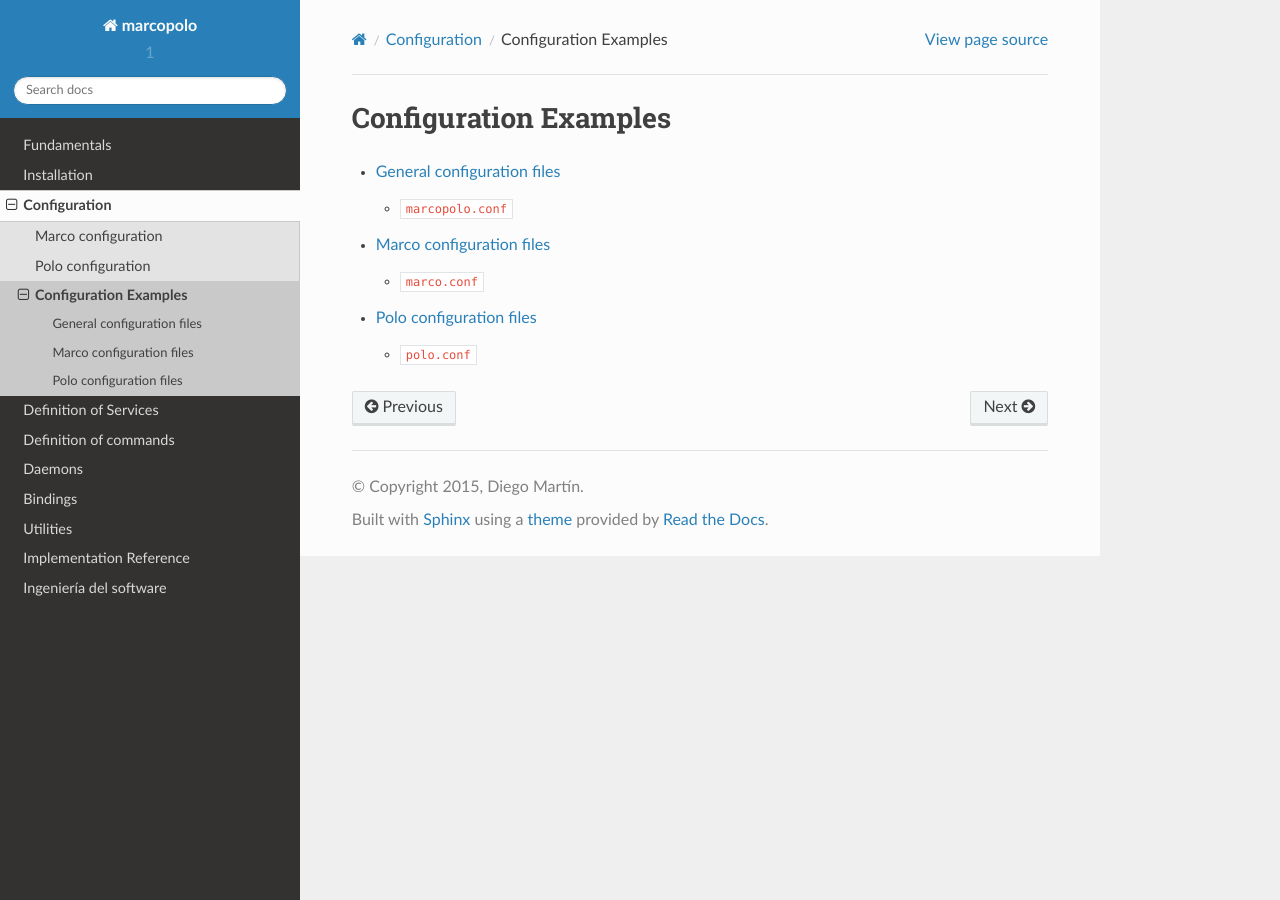
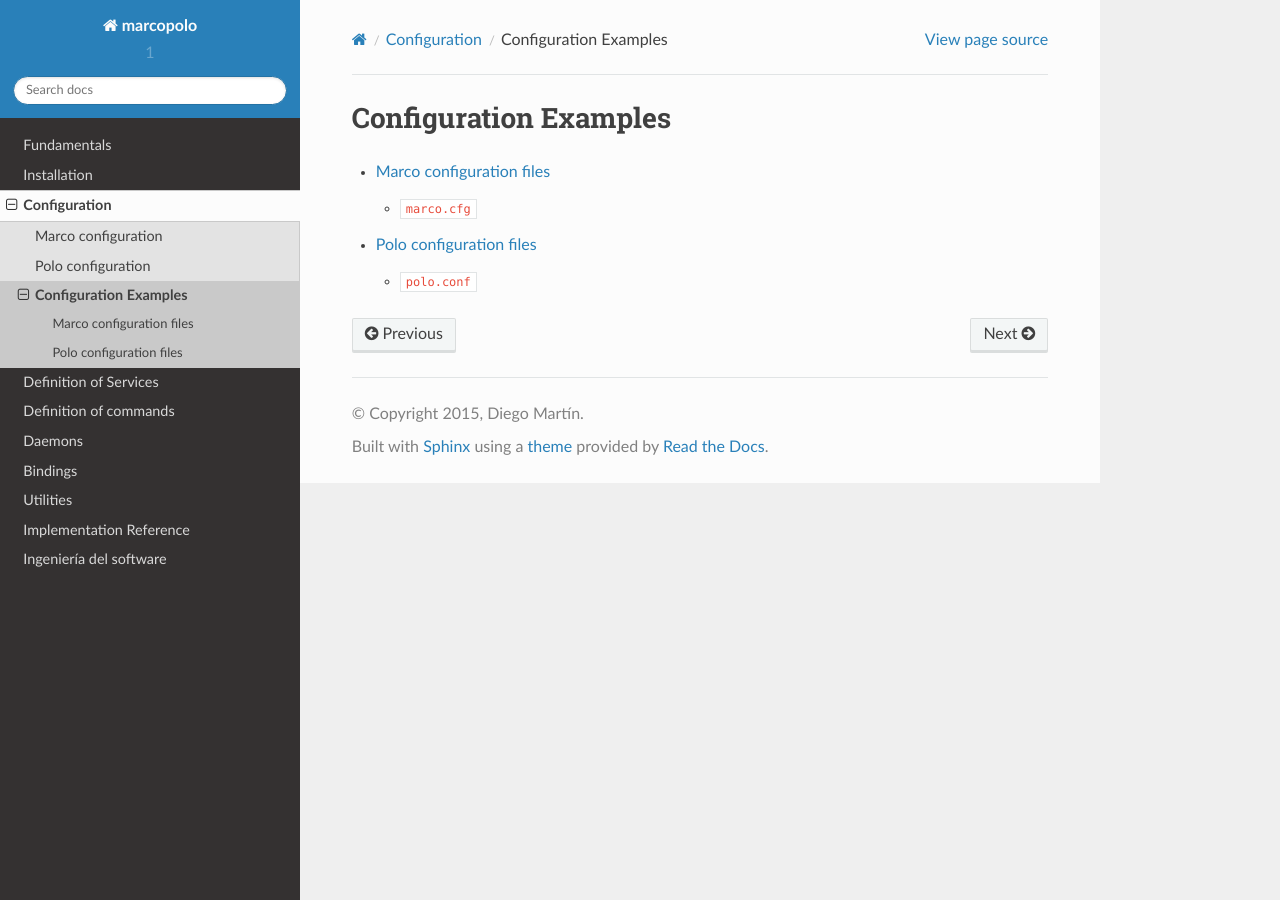
Before and after one commit to Alternhuman/marcopolo-doc, a Sphinx documentation site: the page built from source/configuration/examples/index.rst, in a window 1280 px wide. Built offline with Sphinx 7.4.7 and the Read the Docs theme 2.0.0, drawn with Linux system fonts in a browser that asks for light colours; pages that are not in the unit, such as notebooks, are missing from menus.

Commit message:
Actualización de los punteros a los ficheros de configuración

```diff
--- a/source/configuration/examples/general.rst
+++ /dev/null
@@ -1,7 +0,0 @@
-General configuration files
-===========================
-
-``marcopolo.conf``
-------------------
-
-.. literalinclude:: ../../../../marcopolo/conffiles/marcopolo.conf
--- a/source/configuration/examples/index.rst
+++ b/source/configuration/examples/index.rst
@@ -2,8 +2,7 @@
 ======================
 
 .. toctree::
-	:maxdepth: 2
+    :maxdepth: 2
 
-	general
-	marco
-	polo
+    marco
+    polo
--- a/source/configuration/examples/marco.rst
+++ b/source/configuration/examples/marco.rst
@@ -1,7 +1,7 @@
 Marco configuration files
 =========================
 
-``marco.conf``
+``marco.cfg``
 --------------
 
-.. literalinclude:: ../../../../marcopolo/conffiles/marco/marco.conf
+.. literalinclude:: ../../../../marcopolo/etc/marcopolo/marco/marco.cfg
--- a/source/configuration/examples/polo.rst
+++ b/source/configuration/examples/polo.rst
@@ -4,4 +4,4 @@
 ``polo.conf``
 -------------
 
-.. literalinclude:: ../../../../marcopolo/conffiles/polo/polo.conf
+.. literalinclude:: ../../../../marcopolo/etc/marcopolo/polo/polo.cfg
--- a/source/configuration/marco.rst
+++ b/source/configuration/marco.rst
@@ -1,7 +1,7 @@
 Marco configuration
 -------------------
 
-The following options are configurable in the file ``/etc/marcopolo/marco/marco.conf``:
+The following options are configurable in the file ``/etc/marcopolo/marco/marco.cfg``:
 
 - ``RETRIES``: If the request does not find any node (or the specified amount of nodes, it will be sent again as many times as the value of the parameter. If not defined, its value is 0).
 
```
